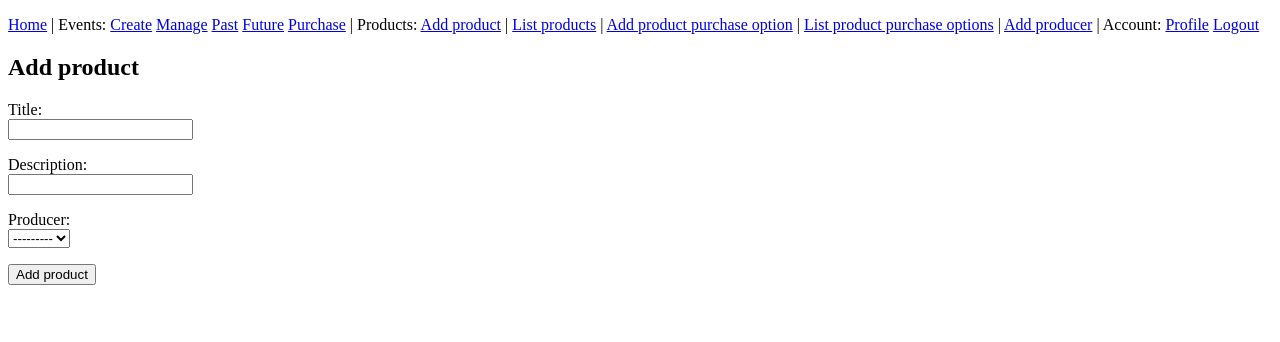
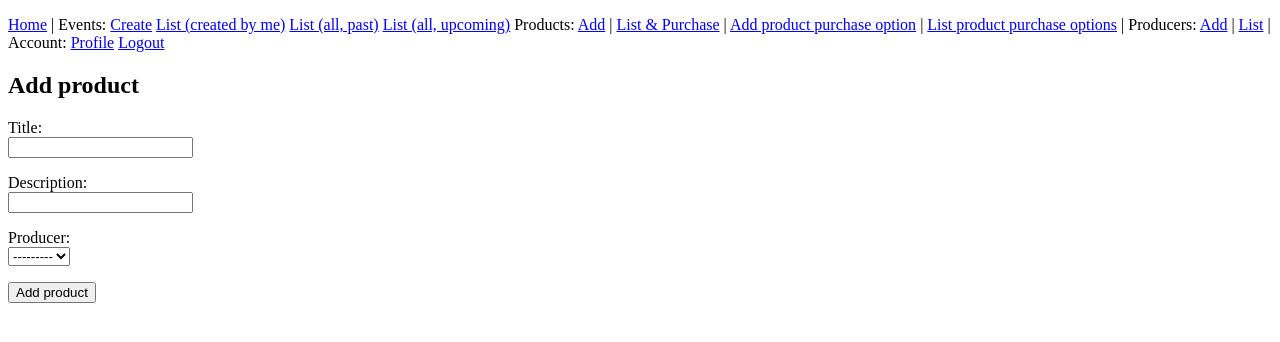
Before and after one commit to Multidialogo/teambuilding-app, a Django app: page /products/add/ in a window 1280 px wide. Shown: the top 342 px of the page. Run offline with Django 3.2, Linux system fonts and the light colour scheme; the visitor is signed in with stand-in values (Sample User, id 1); data that the repository does not hold is empty; parts of the project's set-up code (start-up, migrations or seed data) failed here and were passed over.

Commit message:
FEAT/TEAM/008-Lista produttori, lista ordini per produttore, refactoring menu navigazione front-end

```diff
--- a/products/urls.py
+++ b/products/urls.py
@@ -15,4 +15,5 @@ urlpatterns = [
     path('delete_option/<int:prod_option_id>', views.delete_product_purchase_option, name='delete_prod_purchase_opt'),
     path('add_producer/', views.redirect_add_producer_it, name='add_producer'),
     path('add_producer/<str:country>', views.add_producer, name='add_producer'),
+    path('list_producers/', views.list_producers, name='list_producers'),
 ]
--- a/products/views.py
+++ b/products/views.py
@@ -2,7 +2,7 @@ from django.contrib.auth.decorators import login_required
 from django.shortcuts import redirect, render, get_object_or_404
 
 from products.forms import AddProducerForm, AddProductForm, ProductPurchaseOptionForm
-from products.models import Product, ProductPurchaseOption
+from products.models import Product, ProductPurchaseOption, Producer
 
 
 @login_required
@@ -115,5 +115,11 @@ def add_producer(request, country):
 
 
 @login_required
+def list_producers(request):
+    producers = Producer.objects.all()
+    return render(request, 'list_producers.html', {'producer_list': producers})
+
+
+@login_required
 def redirect_add_producer_it(request):
     return redirect('add_producer', country='IT')
--- a/web/templates/base.html
+++ b/web/templates/base.html
@@ -13,16 +13,17 @@
             {% if user.is_authenticated %}
                 Events:
                 <a href="{% url 'create_event' %}">Create</a>
-            <a href="{% url 'manage_own_events' %}">Manage</a>
-            <a href="{% url 'past_events' %}">Past</a>
-            <a href="{% url 'future_events' %}">Future</a>
-            <a href="{% url 'past_events' %}">Purchase</a> |
+                <a href="{% url 'manage_own_events' %}">List (created by me)</a>
+                <a href="{% url 'past_events' %}">List (all, past)</a>
+                <a href="{% url 'future_events' %}">List (all, upcoming)</a>
                 Products:
-            <a href="{% url 'add_product' %}">Add product</a> |
-            <a href="{% url 'list_products' %}">List products</a> |
+                <a href="{% url 'add_product' %}">Add</a> |
+                <a href="{% url 'list_products' %}">List & Purchase</a> |
                 <a href="{% url 'add_prod_purchase_opt' %}">Add product purchase option</a> |
                 <a href="{% url 'list_prod_purchase_opt' %}">List product purchase options</a> |
-            <a href="{% url 'add_producer' %}">Add producer</a> |
+                Producers:
+                <a href="{% url 'add_producer' %}">Add</a> |
+                <a href="{% url 'list_producers' %}">List</a> |
                 Account:
                 <a href="/accounts/profile/">Profile</a>
                 <a href="/accounts/logout/">Logout</a>
```
Also changed, not shown: products/templates/list_producers.html (added, +26 -0 lines). Lines whose indentation alone changed are shown as unchanged.
